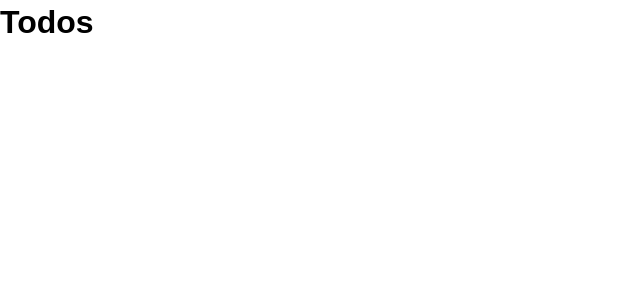
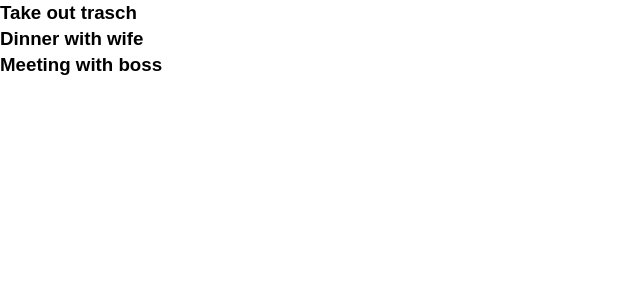
Before and after one commit to mindziukasss/react-todoList, a React (Create React App) app: page / in a window 1280 px wide. Shown: the top 300 px of the page, without its empty margins (0-640 px from the left). Built offline with nearby package versions, Linux system fonts and the light colour scheme.

Commit message:
Add todo title show

```diff
--- a/src/App.js
+++ b/src/App.js
@@ -27,11 +27,9 @@
 
 
   render() {
-      console.log(this.state.todos);
-
       return (
         <div className="App">
-          <Todos/>
+          <Todos todos ={this.state.todos}/>
         </div>
     );
   }
--- a/src/components/Todos.js
+++ b/src/components/Todos.js
@@ -2,11 +2,9 @@
 
 class Todos extends Component {
     render() {
-        return (
-            <div>
-                <h1>Todos</h1>
-            </div>
-        );
+        return this.props.todos.map((todo) => (
+            <h3>{todo.title}</h3>
+        ))
     }
 }
 
```
